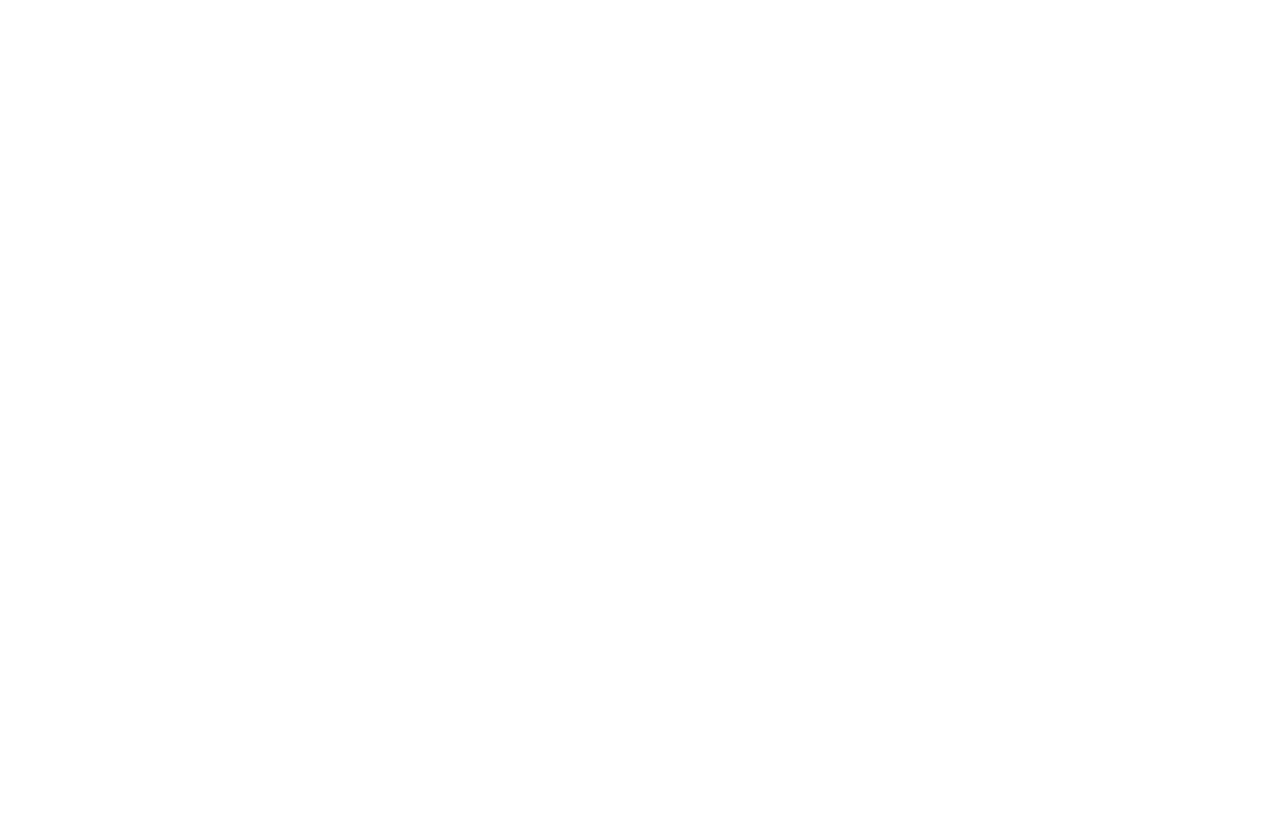
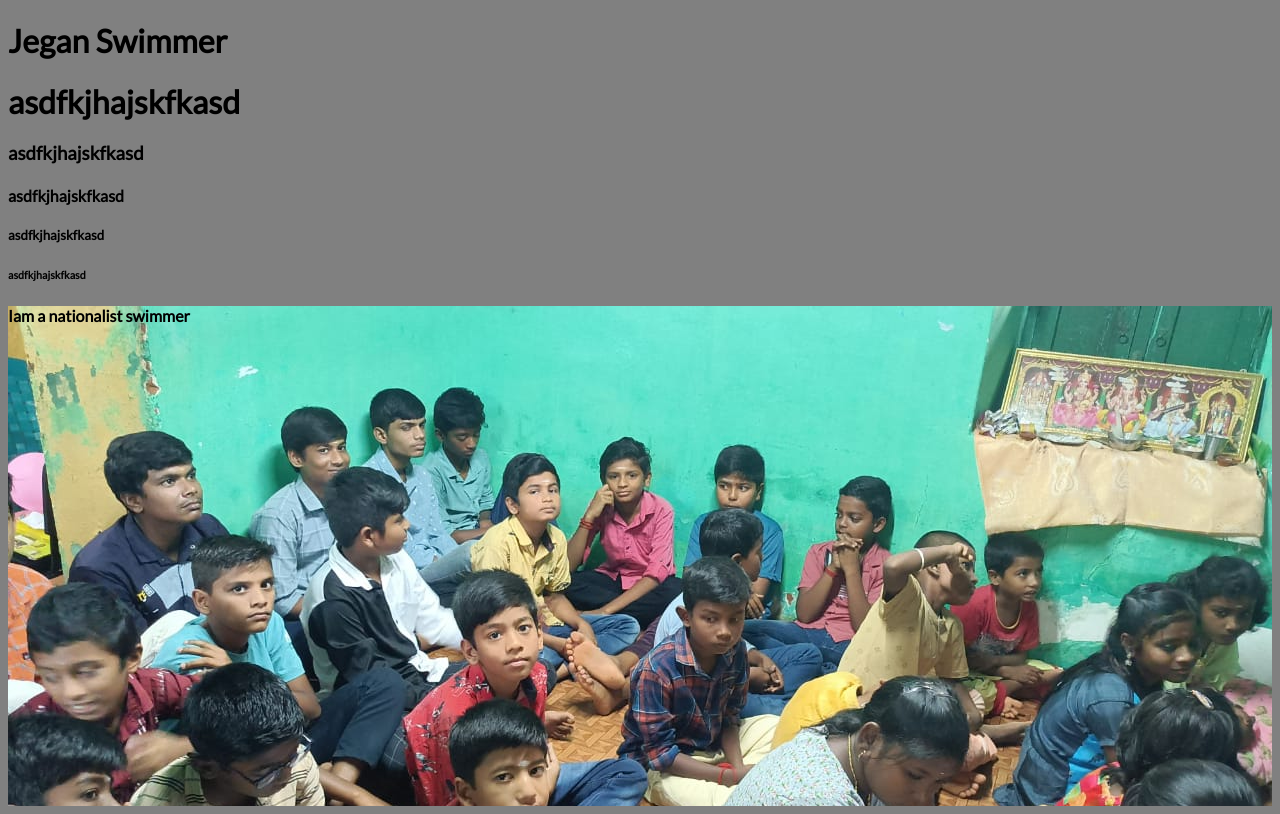
Before and after one commit to jegathees07/HTMLandCSS_Session1, a plain HTML site: page index.html in a window 1280 px wide. Drawn offline with Linux system fonts and the light colour scheme.

Commit message:
testing image

```diff
--- a/index.html
+++ b/index.html
@@ -10,6 +10,17 @@
     <title>Session 1</title>
 </head>
 <body>
+    <h1>Jegan Swimmer</h1>
+    <h1>asdfkjhajskfkasd </h1>
+    <h3>asdfkjhajskfkasd </h3>
+    <h4>asdfkjhajskfkasd </h4>
+    <h5>asdfkjhajskfkasd </h5>
+    <h6>asdfkjhajskfkasd </h6>
+
+    <div class="first-div">
+        <p>Iam a nationalist swimmer</p>
+    </div>
+
 
 </body>
 </html>
--- a/style.css
+++ b/style.css
@@ -1,3 +1,13 @@
 body {
-    font-family: 'Lato', sans-serif;
+    font-family: 'Lato';
+    font-style: normal;
+    font-weight: 600;
+
+    background-color: gray;
 }
+
+.first-div{
+    height: 500px;
+    width: 100%;
+    background-image: url('./assets/img.jpg')
+}
```
Also changed, not shown: assets/img.jpg (added).
